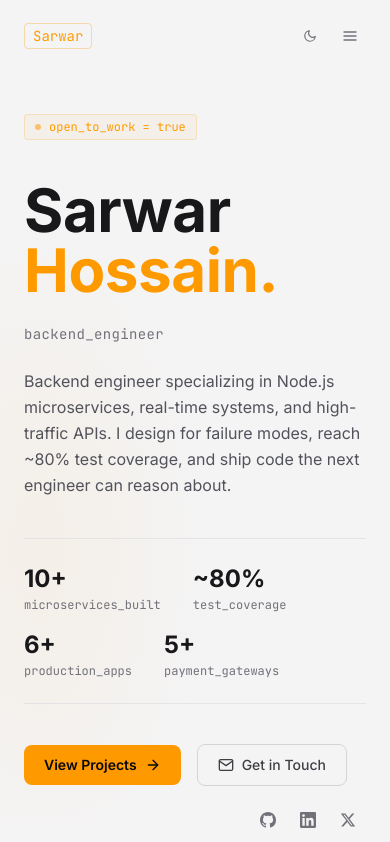
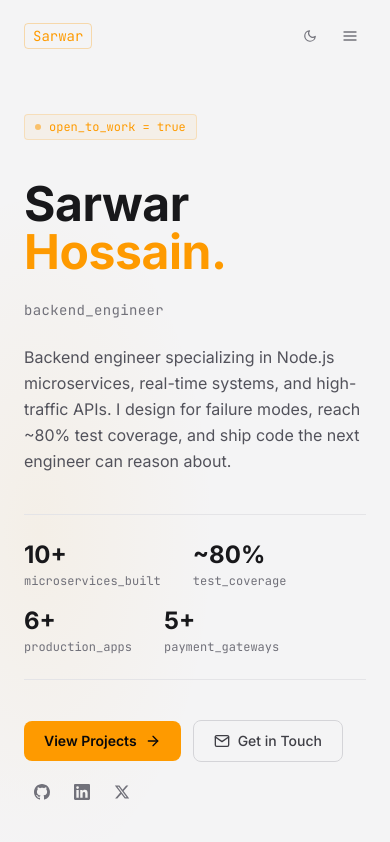
Before and after one commit to sarwar-asik/sarwar-hossain-fullStack-Engineer, a React (Vite) app: page / in a window 390 px wide. Shown: the top 842 px of the page. Built offline with nearby package versions, Linux system fonts and the light colour scheme.

Commit message:
chore(main): adjust typography and spacing in various components for improved layout

```diff
--- a/src/components/sections/Experience.jsx
+++ b/src/components/sections/Experience.jsx
@@ -238,7 +238,7 @@ function CompanyCard({ company }) {
       <div className="absolute left-0 top-0 bottom-0 w-1 rounded-l-xl" style={{ backgroundColor: color }} aria-hidden="true" />
 
       {/* ── Company header ─────────────────────────────── */}
-      <div className="flex items-center gap-4 px-6 pt-5 pb-4 border-b ml-1" style={{ borderColor: `${color}15` }}>
+      <div className="flex items-center gap-3 px-4 sm:px-6 pt-4 sm:pt-5 pb-4 border-b ml-1" style={{ borderColor: `${color}15` }}>
         {/* Monogram badge */}
         <div className="w-11 h-11 rounded-xl flex items-center justify-center font-mono text-sm font-bold shrink-0 select-none" style={{ backgroundColor: `${color}18`, color }}>
           {monogram}
@@ -298,7 +298,7 @@ function CompanyCard({ company }) {
       </div>
 
       {/* ── Timeline body ──────────────────────────────── */}
-      <div className="px-6 py-5 ml-1 space-y-0">
+      <div className="px-4 sm:px-6 py-4 sm:py-5 ml-1 space-y-0">
         {roles.map((role, i) => {
           const isTop = i === 0;
           const showPromotion = hasPromotion && isTop;
@@ -430,7 +430,7 @@ export default function Experience() {
   const companies = groupByCompany(experience);
 
   return (
-    <section id="experience" className="py-24 bg-zinc-50 dark:bg-zinc-950 border-t border-zinc-200 dark:border-zinc-800">
+    <section id="experience" className="py-16 sm:py-24 bg-zinc-50 dark:bg-zinc-950 border-t border-zinc-200 dark:border-zinc-800">
       <div className="max-w-6xl mx-auto px-6">
         <SectionHeader
           label="02 · career"
--- a/src/components/sections/Gallery.jsx
+++ b/src/components/sections/Gallery.jsx
@@ -82,7 +82,7 @@ export default function Gallery() {
 
         <div className="flex flex-col sm:flex-row sm:items-end justify-between gap-4">
           <div>
-            <h2 className="text-4xl font-bold tracking-tight text-zinc-900 dark:text-zinc-100">
+            <h2 className="text-3xl sm:text-4xl font-bold tracking-tight text-zinc-900 dark:text-zinc-100">
               Beyond the Terminal
             </h2>
             <p className="mt-2 text-sm text-zinc-500 max-w-sm leading-relaxed">
--- a/src/components/sections/Hero.jsx
+++ b/src/components/sections/Hero.jsx
@@ -115,8 +115,8 @@ export default function Hero() {
 
             {/* Name */}
             <h1 className="anim anim-d1 font-bold tracking-tight leading-none text-zinc-100 dark:text-zinc-100 mb-6">
-              <span className="block text-6xl sm:text-7xl lg:text-8xl">{first}</span>
-              <span className="block text-6xl sm:text-7xl lg:text-8xl text-amber-500">{rest.join(" ")}.</span>
+              <span className="block text-5xl sm:text-7xl lg:text-8xl">{first}</span>
+              <span className="block text-5xl sm:text-7xl lg:text-8xl text-amber-500">{rest.join(" ")}.</span>
             </h1>
 
             {/* Role */}
@@ -136,7 +136,8 @@ export default function Hero() {
             </div>
 
             {/* CTAs + social */}
-            <div className="anim anim-d4 flex flex-wrap items-center gap-4">
+            <div className="anim anim-d4 space-y-3">
+              <div className="flex flex-wrap items-center gap-3">
                 <Button href="#projects" size="lg">
                   View Projects
                   <Icon name="arrowRight" className="w-4 h-4" />
@@ -145,8 +146,8 @@ export default function Hero() {
                   <Icon name="mail" className="w-4 h-4" />
                   Get in Touch
                 </Button>
-
-              <div className="flex items-center gap-1 ml-auto">
+              </div>
+              <div className="flex items-center gap-1">
                 {social.map((s) => (
                   <a
                     key={s.name}
--- a/src/components/sections/Skills.jsx
+++ b/src/components/sections/Skills.jsx
@@ -15,7 +15,7 @@ export default function Skills() {
           {skills.map(group => (
             <div
               key={group.category}
-              className="group grid md:grid-cols-[160px_1fr] gap-4 py-5 items-baseline hover:bg-zinc-900/30 -mx-4 px-4 transition-colors rounded-lg"
+              className="group grid md:grid-cols-[120px_1fr] lg:grid-cols-[160px_1fr] gap-2 md:gap-4 py-5 items-baseline hover:bg-zinc-900/30 -mx-2 px-2 sm:-mx-4 sm:px-4 transition-colors rounded-lg"
             >
               {/* Category */}
               <span className="font-mono text-xs text-amber-500/80 shrink-0">
--- a/src/components/ui/SectionHeader.jsx
+++ b/src/components/ui/SectionHeader.jsx
@@ -11,7 +11,7 @@ export default function SectionHeader({ label, title, description }) {
         </div>
       )}
 
-      <h2 className="text-4xl font-bold tracking-tight text-zinc-100 dark:text-zinc-100">
+      <h2 className="text-3xl sm:text-4xl font-bold tracking-tight text-zinc-100 dark:text-zinc-100">
         {title}
       </h2>
 
```
Lines whose indentation alone changed are shown as unchanged.
